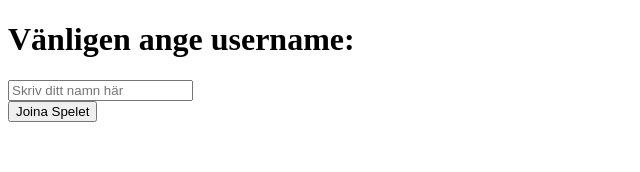
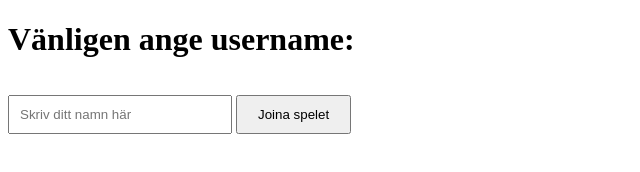
Before and after one commit to CharlesSoder/WebbUtmaning, a website: page start.html in a window 1280 px wide. Shown: the whole page, without its empty margins (0-640 px from the left). Drawn offline with Linux system fonts and the light colour scheme.

Commit message:
Stor push med ändringar i start klienten med en funktion saveUsername som sparas och används i index.html. Lite styling på start sidan men det ska stylas mer. Implementerad path vilket används när kopplingen mellan start och index klienterna med js sidan.

```diff
--- a/start.html
+++ b/start.html
@@ -5,16 +5,37 @@
     <meta charset="UTF-8" />
     <meta name="viewport" content="width=device-width, initial-scale=1.0" />
     <title>Document</title>
+    <style>
+      input {
+        padding: 10px;
+        width: 200px;
+        margin-top: 10px;
+      }
+      button {
+        padding: 10px 20px;
+        margin-top: 15px;
+        cursor: pointer;
+      }
+    </style>
   </head>
   <body>
-    <div class="container">
+    <div class="login-container">
       <h1>Vänligen ange username:</h1>
-      <input type="text" id="username" placeholder="Skriv ditt namn här" />
-      <br />
-      <button onclick="submitUsername()">Joina Spelet</button>
+      <form action="/game" method="get" onsubmit="saveUsername()">
+        <input
+          type="text"
+          id="username"
+          placeholder="Skriv ditt namn här"
+          required
+        />
+        <button type="submit">Joina spelet</button>
+      </form>
     </div>
     <script>
-      function submitUsername() {}
+      function saveUsername() {
+        const username = document.getElementById("username").value;
+        localStorage.setItem("username", username);
+      }
     </script>
   </body>
 </html>
```
Also changed, not shown: Index.js (+13 -2 lines), index.html (+3 -2 lines).
